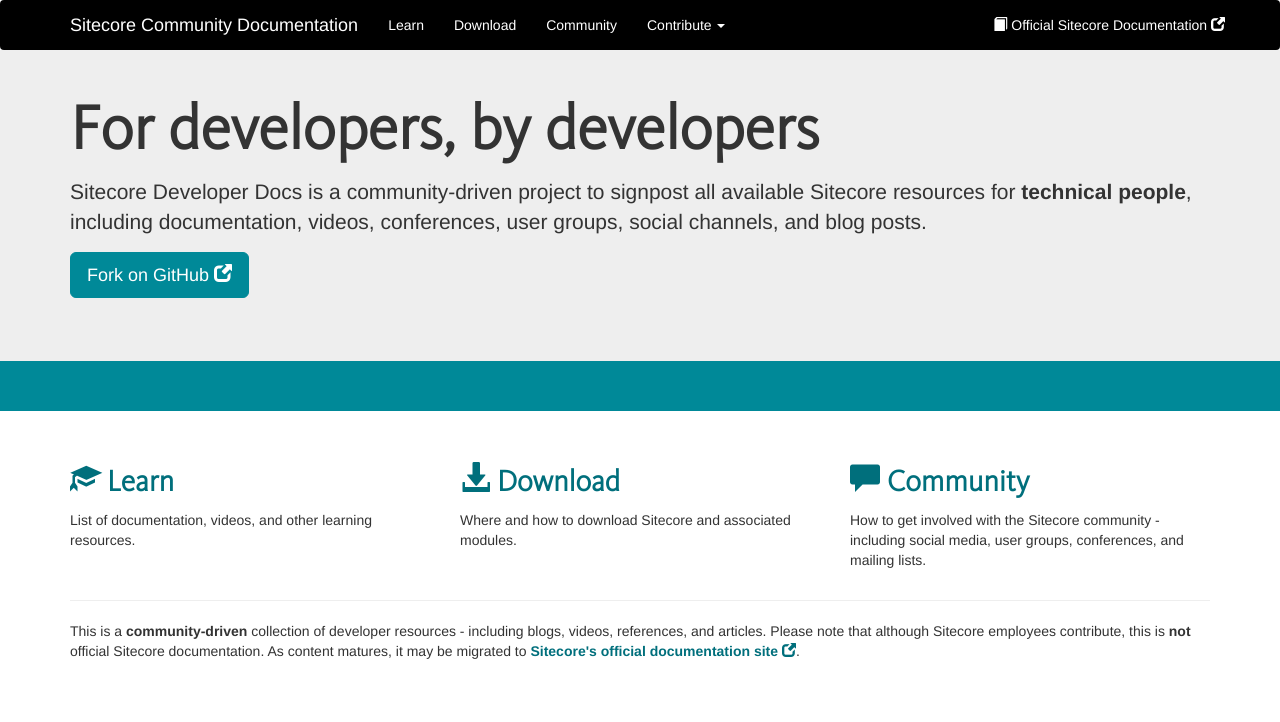
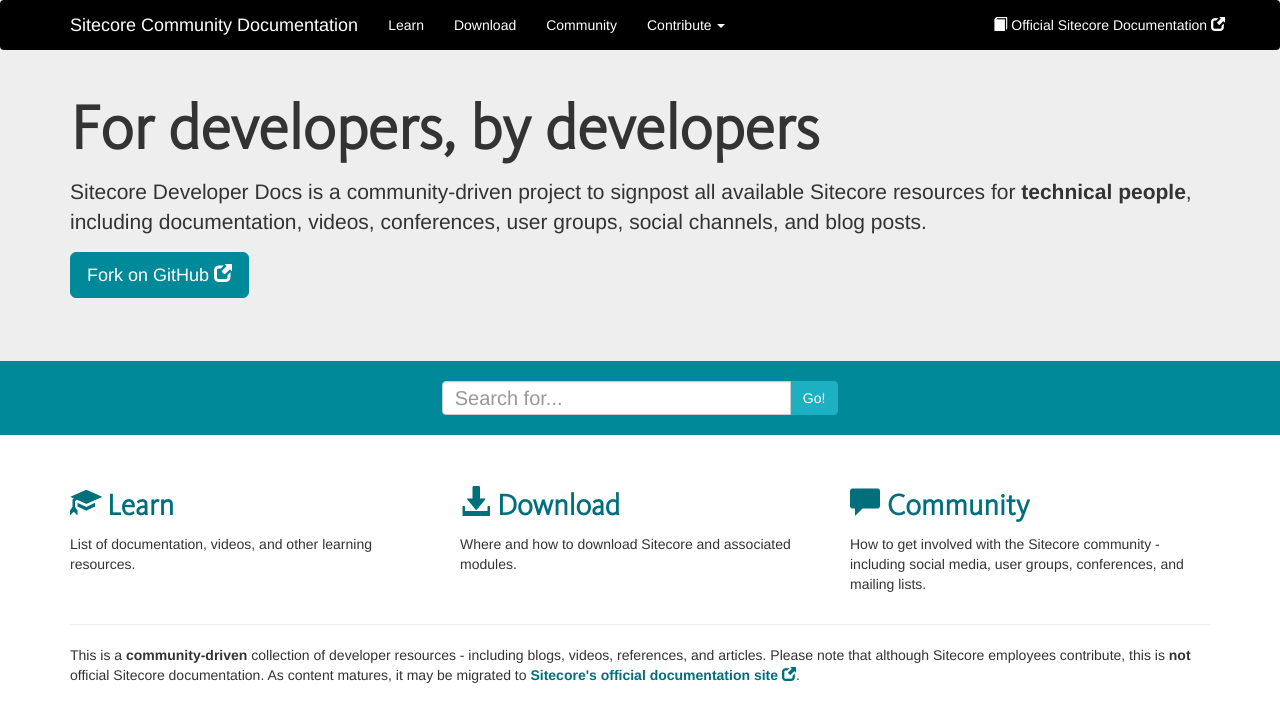
Before and after one commit to Sitecore-Community/docs, a Jekyll site: the page built from index.html, in a window 1280 px wide. Shown: the top 722 px of the page. Built offline with Jekyll 4.4.1, drawn with Linux system fonts in a browser that asks for light colours; nearby versions of some CDN libraries; a script that is not in the unit is left out; the list of posts is cut into pages by our own code; comment, search, counter and statistics services are not loaded.

Commit message:
Upgraded search to include native search results page (for the stats!)

```diff
--- a/_includes/site_header.html
+++ b/_includes/site_header.html
@@ -67,9 +67,19 @@
 {% endif %}
 
   <div class="searchBar">
-    <div class="container">
-  <gcse:search></gcse:search>
-</div>
+
+
+<div class="col-md-4 searchBarInner">
+  <form id="searchbox" action="{{ site.baseurl}}/search-results">
+    <div class="input-group">
+      <input type="text" class="form-control" name="q" placeholder="Search for...">
+      <span class="input-group-btn">
+        <button class="btn btn-default" type="button">Go!</button>
+      </span>
+    </div><!-- /input-group -->
+  </form>
+  </div><!-- /.col-lg-6 -->
+
 </div>
 
 
--- a/site-assets/css/custom.css
+++ b/site-assets/css/custom.css
@@ -128,6 +128,21 @@
 	background: #008998;
 	margin-bottom: 30px;
 	min-height: 50px;
+	padding: 20px 0;
+}
+
+.searchBarInner {
+	margin: 0 auto;
+	float: none;
+}
+
+.searchBarInner .btn-default {
+	background: #1cb0c2;
+	border: 1px solid #1cb0c2;
+}
+
+.searchBar .col-lg-6 {
+	margin: 0 auto;
 }
 
 .searchBar input[type="text"]
@@ -145,36 +160,6 @@
     background-color: #1cb0c2;
     border-radius: 5px;
 
-}
-
-input.gsc-search-button, input.gsc-search-button:hover, input.gsc-search-button:focus {
-    background-color: #1cb0c2 !important;
-    background-image: url("http://www.google.com/uds/css/v2/search_box_icon.png") !important;
-    background-position: 50% 50%;
-    background-repeat: no-repeat;
-    height: 16px !important;
-    border-color: #1cb0c2 !important;
-    filter: none;
-}
-
-
-.gsc-input-box input[type="text"] {
-  -webkit-box-shadow: none;
-  box-shadow: none;
-}
-
-.gsib_a {
-	padding-top: 0 !important;
-	padding-bottom: 0 !important;
-}
-
-.gsc-input-box {
-	height: auto !important;
-}
-
-.gsc-control-cse  {
-	max-width: 500px !important;
-	margin: 0 auto;
 }
 
 
```
Also changed, not shown: _includes/site_footer.html (+0 -12 lines), search-results/index.md (added, +19 -0 lines).
